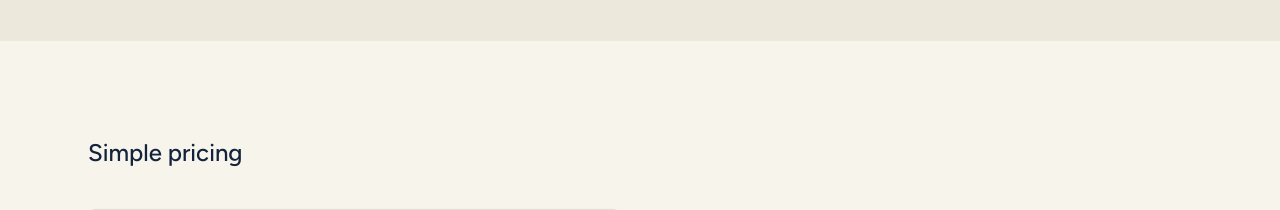
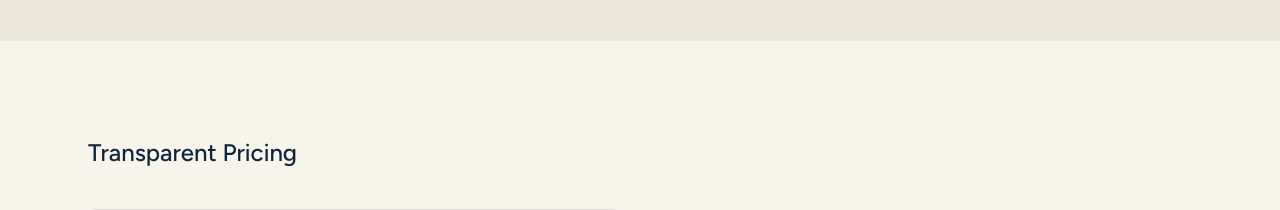
Before and after one commit to ssun1815/optera, a Next.js app: page / in a window 1280 px wide. Shown: the part 1760-1970 px from the top of the page. Built offline with nearby package versions, Linux system fonts and the light colour scheme.

Commit message:
Simple pricing changed to transparent pricing

```diff
--- a/app/page.tsx
+++ b/app/page.tsx
@@ -334,7 +334,7 @@ export default function Home() {
 
       <section id="pricing" className="mx-auto max-w-6xl px-6 py-24">
         <h2 className="text-2xl font-medium text-[var(--color-navy-900)]">
-          Simple pricing
+          Transparent Pricing
         </h2>
         <div className="mt-10 grid gap-10 md:grid-cols-2 md:items-start">
           <div className="rounded-lg border border-[var(--color-navy-900)]/10 bg-[var(--color-off-white)] p-8 shadow-sm">
```
